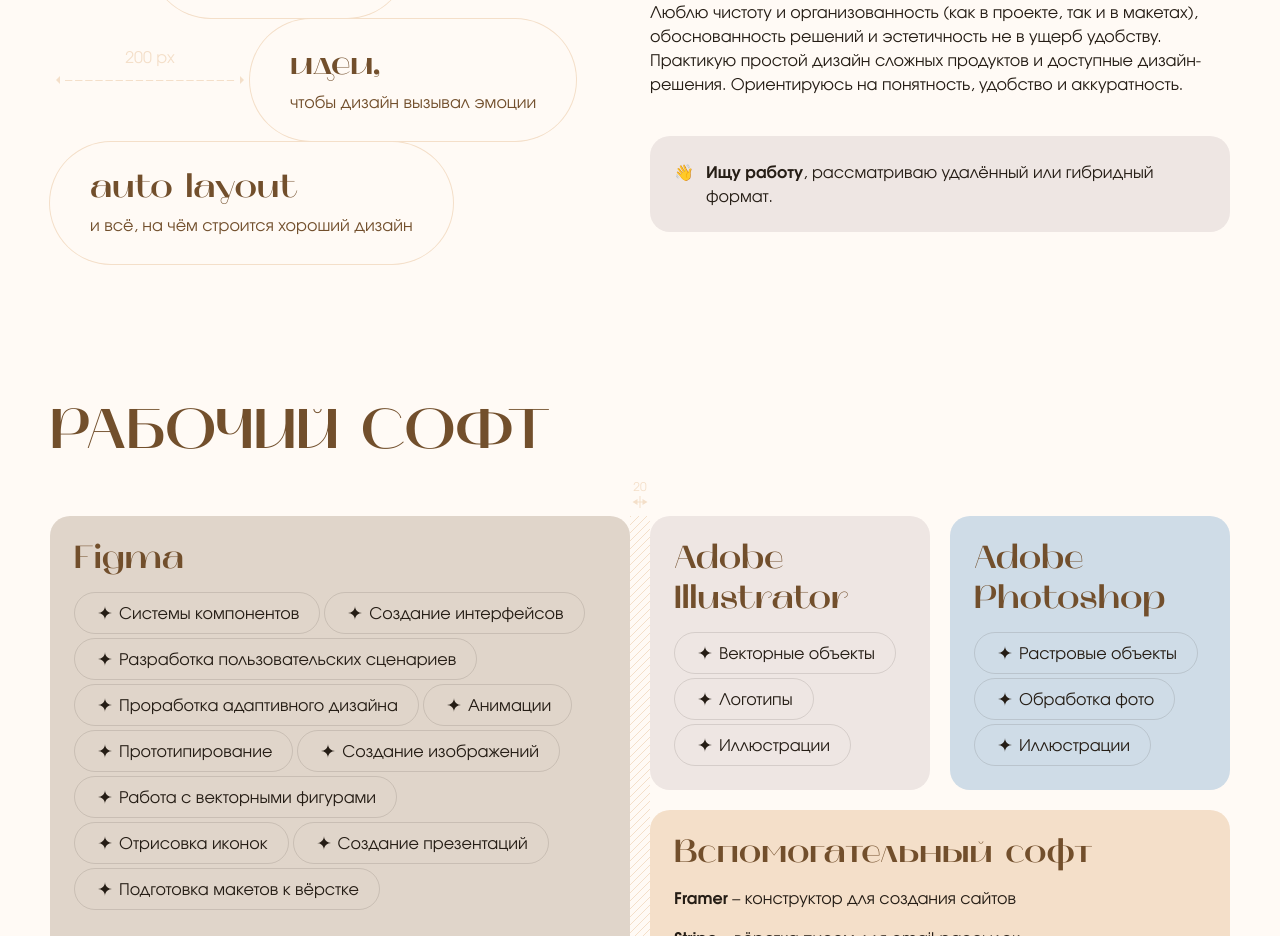
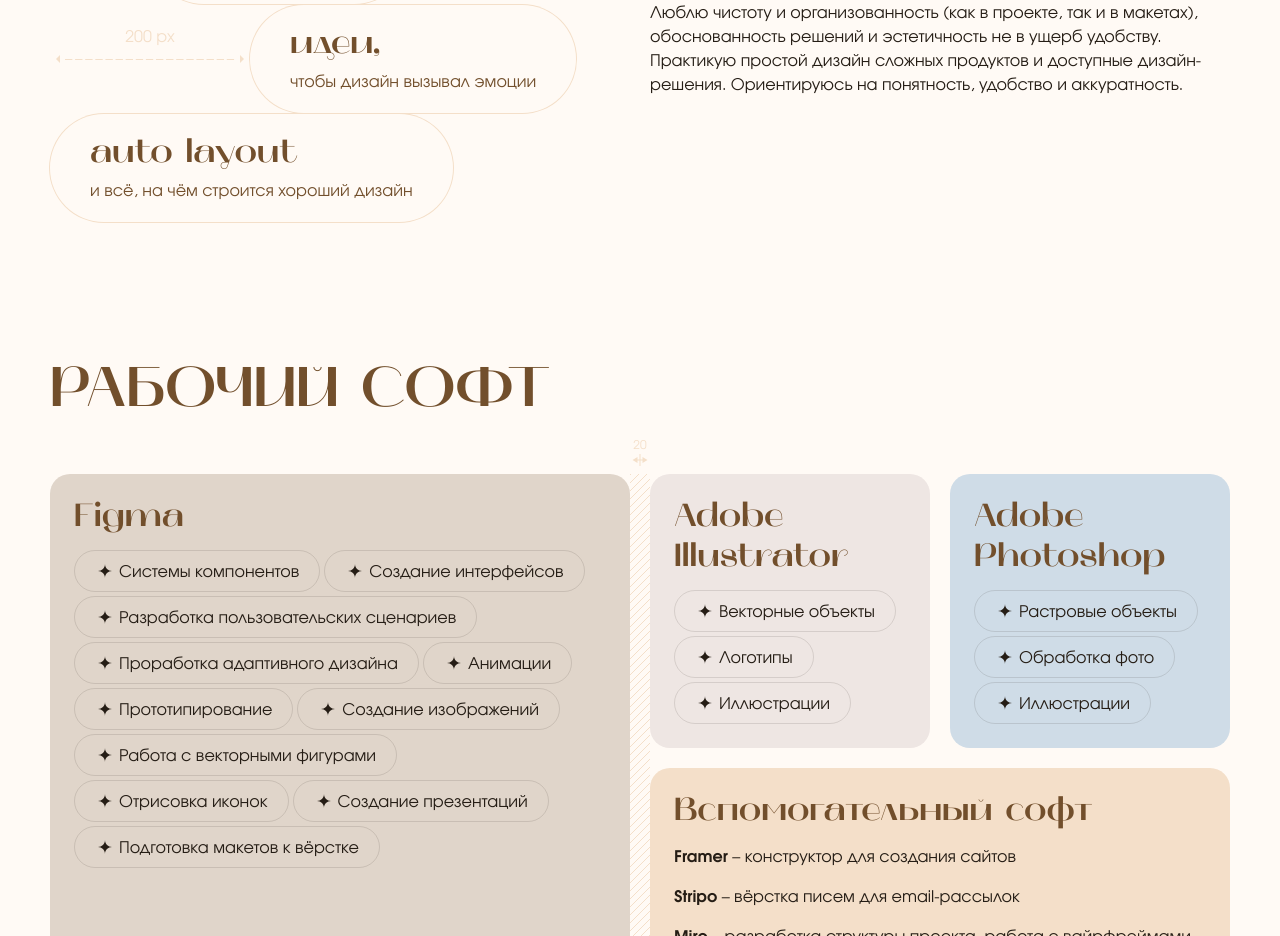
Before and after one commit to ArinaKuchenkova/ArinaKuchenkova.github.io, a Next.js app: page / in a window 1280 px wide. Shown: the part 940-1876 px from the top of the page. Built offline with nearby package versions, Linux system fonts and the light colour scheme.

Commit message:
Hide cards

```diff
--- a/app/AboutSection.tsx
+++ b/app/AboutSection.tsx
@@ -37,14 +37,14 @@
           Практикую простой дизайн сложных продуктов и доступные дизайн-решения.
           Ориентируюсь на понятность, удобство и аккуратность.
         </Typography>
-        <Card className="bg-beige mt-10">
+        {/* <Card className="bg-beige mt-10">
           <div className="flex items-baseline gap-3">
             <span>👋</span>
             <span>
               <strong>Ищу работу</strong>, рассматриваю удалённый или гибридный формат.
             </span>
           </div>
-        </Card>
+        </Card> */}
       </div>
       <WidthInfo className="md:row-start-1 col-start-1 col-end-3 md:col-end-2 md:-mr-5" />
       <AboutItem
--- a/app/resume/page.tsx
+++ b/app/resume/page.tsx
@@ -98,14 +98,14 @@
               и эстетичность не в ущерб удобству. Практикую простой дизайн сложных продуктов и консистентные дизайн-решения.
               Ориентируюсь на понятность, удобство, доступность и аккуратность.
             </p>
-            <Card className="bg-beige mt-6">
+            {/* <Card className="bg-beige mt-6">
               <div className="flex items-baseline gap-3">
                 <span>👋</span>
                 <span>
                   <strong>Ищу работу</strong>, рассматриваю удалённый или гибридный формат.
                 </span>
               </div>
-            </Card>
+            </Card> */}
           </section>
           <section id="experience">
             <Typography size="title2" family="mak" className="text-brown font-bold">
```
